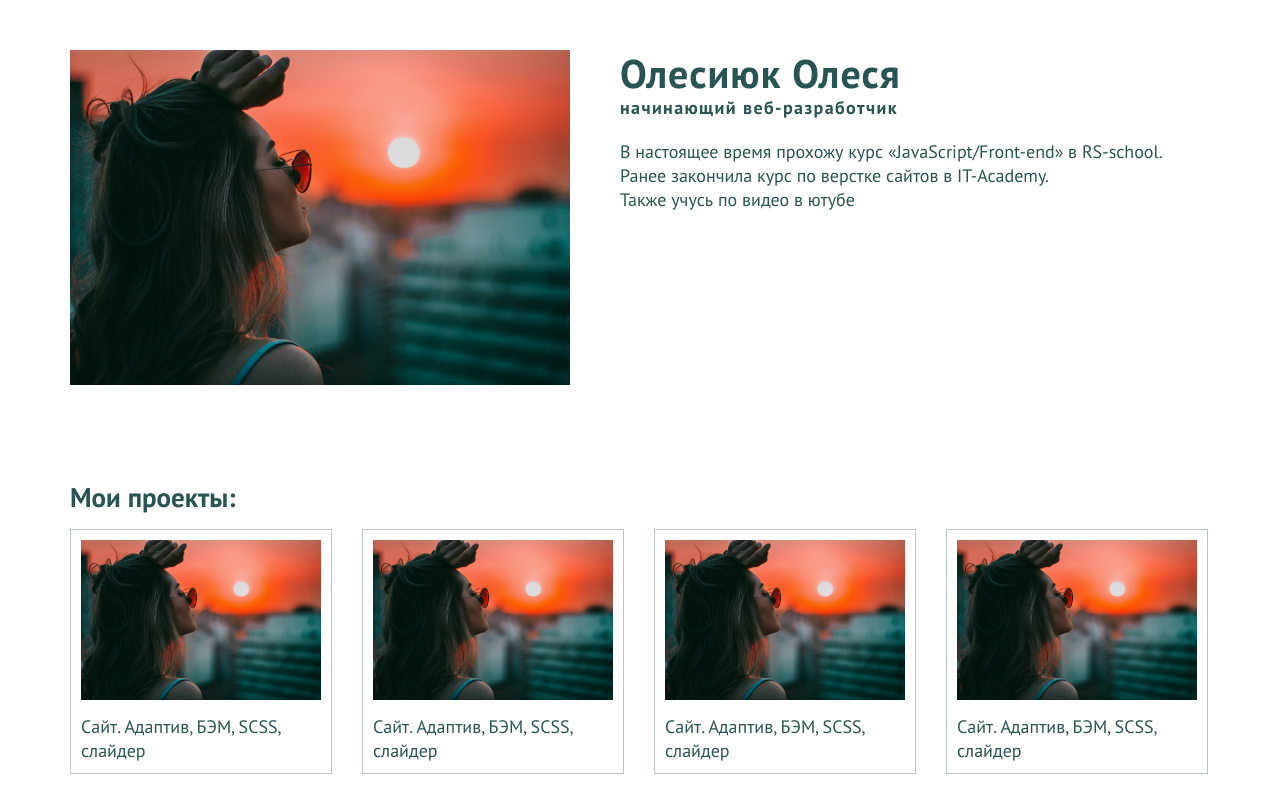
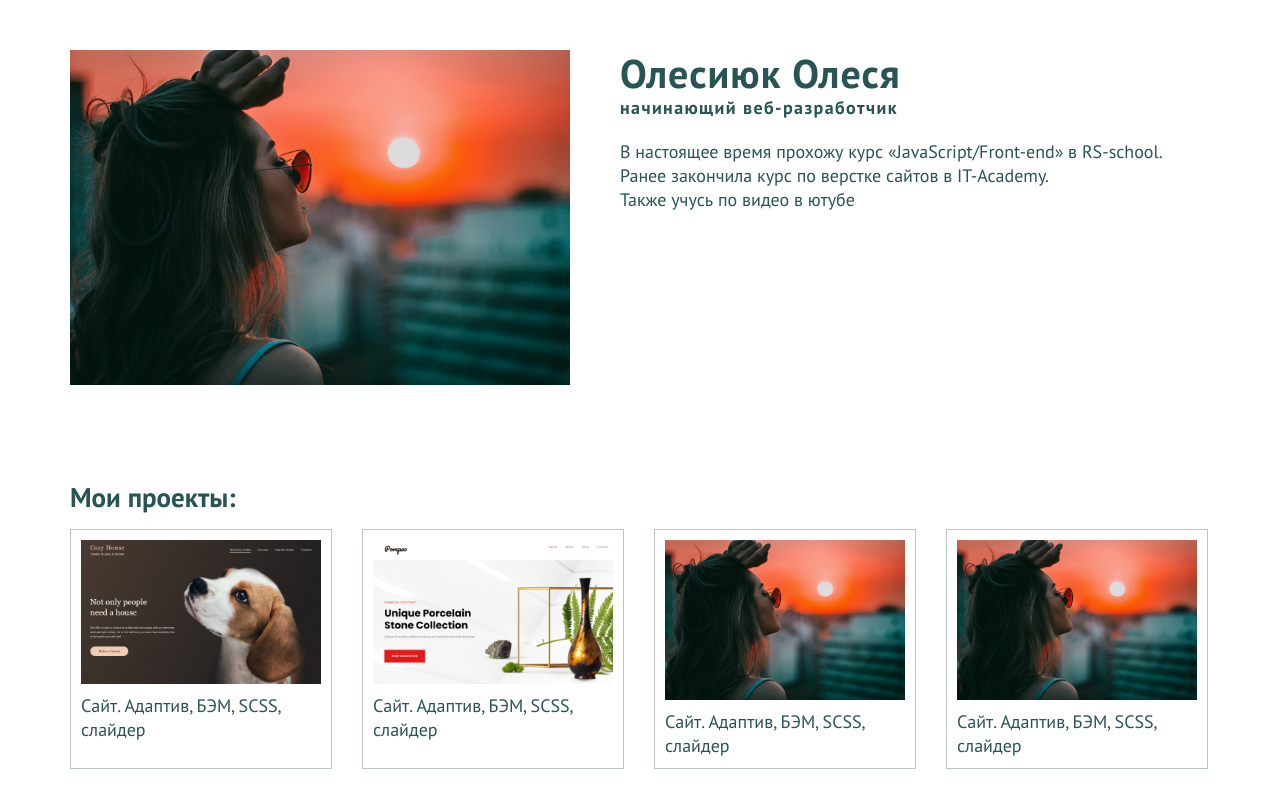
Before and after one commit to olol1631/cv, a plain HTML site: page index.html in a window 1280 px wide. Shown: the top 796 px of the page. Drawn offline with Linux system fonts and the light colour scheme.

Commit message:
add project pompeo

```diff
--- a/css/style.scss
+++ b/css/style.scss
@@ -57,11 +57,12 @@ body{
         transition: all .5s;
         &:hover{
             box-shadow: 2px 2px 12px #285453;
+            transform: scale(1.05);
         }
     }
     &__img{
         width: 100%;
-        margin-bottom: 15px;
+        margin-bottom: 10px;
     }
 
 }
--- a/index.html
+++ b/index.html
@@ -34,11 +34,11 @@
                 <h2 class="projects__title">Мои проекты:</h2>
                 <div class="projects__box">
                     <a href="#" class="projects__item">
-                        <img src="img/pietra-schwarzler-FqdfVIdgR98-unsplash.jpg" alt="" class="projects__img">
+                        <img src="img/screenshot_shelter.jpg" alt="shelter" class="projects__img">
                         <p class="projects__desc">Сайт. Адаптив, БЭМ, SCSS, слайдер</p>
                     </a>
-                    <a href="#" class="projects__item">
-                        <img src="img/pietra-schwarzler-FqdfVIdgR98-unsplash.jpg" alt="" class="projects__img">
+                    <a href="https://olol1631.github.io/pompeo/" class="projects__item">
+                        <img src="img/screenshot_pompeo.jpg" alt="" class="projects__img">
                         <p class="projects__desc">Сайт. Адаптив, БЭМ, SCSS, слайдер</p>
                     </a>
                     <a href="#" class="projects__item">
```
Also changed, not shown: css/style.css, img/screenshot_pompeo.jpg (added), img/screenshot_shelter.jpg (added), 1 other file.
